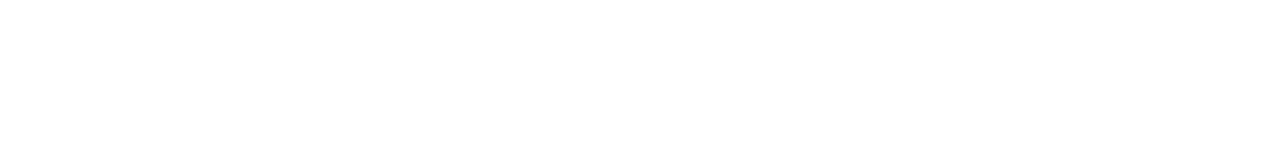
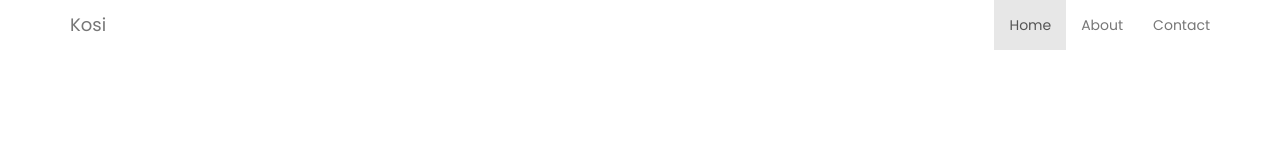
Before and after one commit to kosipierre/kosipierre.github.io, a plain HTML site: page Scrolling page/indexx.html in a window 1280 px wide. Drawn offline with nearby package versions, Linux system fonts and the light colour scheme.

Commit message:
Update of scrolling page

```diff
--- a/Scrolling page/CSS/style.css
+++ b/Scrolling page/CSS/style.css
@@ -0,0 +1,6 @@
+.navbar-default {
+  background:#fff;
+  border:0;
+  font-family:Poppins;
+
+}
--- a/Scrolling page/indexx.html
+++ b/Scrolling page/indexx.html
@@ -3,9 +3,39 @@
   <head>
     <meta charset="utf-8">
     <title>Tech Scroll</title>
+    <link href="https://fonts.googleapis.com/css?family=Josefin+Sans|Poppins|Roboto" rel="stylesheet">
+    <link rel="stylesheet" href="https://maxcdn.bootstrapcdn.com/bootstrap/3.3.7/css/bootstrap.min.css">
+    <link rel="stylesheet" href="CSS/style.css">
     <script src='/js/scrollreveal.min.js'></script>
   </head>
   <body>
 
+    <nav class="navbar navbar-default navbar-fixed-top">
+      <div class="container">
+        <div class="navbar-header">
+          <button type="button" class="navbar-toggle collapsed" data-toggle="collapse" data-target="#navbar" aria-expanded="false" aria-controls="navbar">
+            <span class="sr-only">Toggle navigation</span>
+            <span class="icon-bar"></span>
+            <span class="icon-bar"></span>
+            <span class="icon-bar"></span>
+          </button>
+          <a class="navbar-brand" href="#">Kosi</a>
+        </div>
+        <div id="navbar" class="collapse navbar-collapse">
+          <ul class="nav navbar-nav navbar-right">
+            <li class="active"><a href="#">Home</a></li>
+            <li><a href="#about">About</a></li>
+            <li><a href="#contact">Contact</a></li>
+          </ul>
+        </div><!--/.nav-collapse -->
+      </div>
+    </nav>
+
+
+    <script
+    src="https://code.jquery.com/jquery-3.2.1.js"
+    integrity="sha256-DZAnKJ/6XZ9si04Hgrsxu/8s717jcIzLy3oi35EouyE="
+    crossorigin="anonymous"></script>
+    <script src="https://maxcdn.bootstrapcdn.com/bootstrap/3.3.7/js/bootstrap.min.js"> </script>
   </body>
 </html>
```
